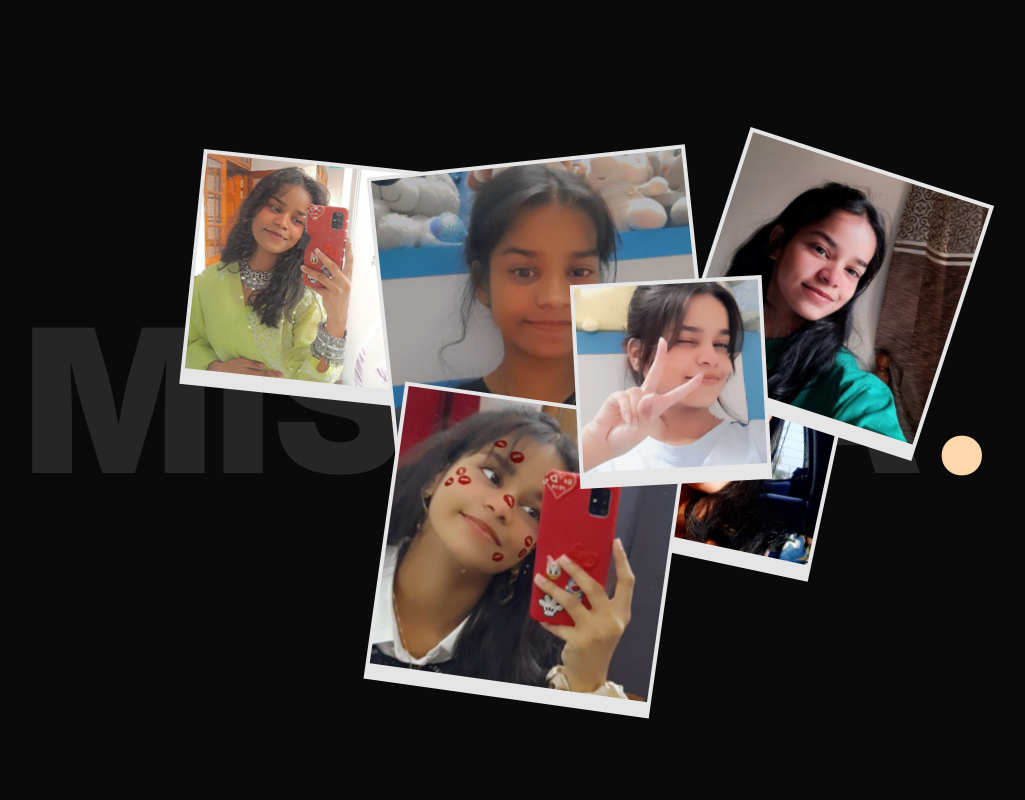
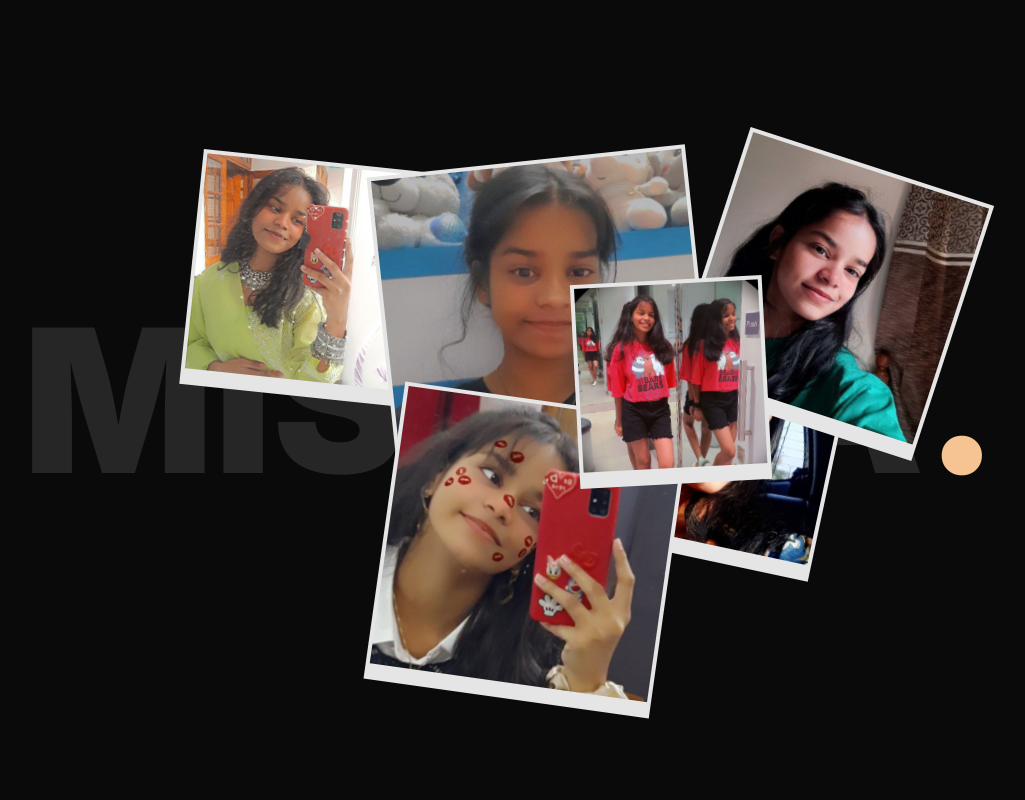
Before and after one commit to ArjunCodess/untitled, a Next.js app: page / in a window 1280 px wide. Shown: the top 800 px of the page, without its empty margins (129-1154 px from the left). Built offline with nearby package versions, Linux system fonts and the light colour scheme.

Commit message:
minor changes.

```diff
--- a/components/drag-cards.tsx
+++ b/components/drag-cards.tsx
@@ -8,7 +8,7 @@ const DragCards = () => {
     return (
         <section className="relative grid min-h-screen w-full place-content-center overflow-hidden">
             <h2 className="relative z-0 text-[20vw] font-black text-neutral-800 md:text-[200px]">
-                MISHIKA<span className="text-orange-200">.</span>
+                MISHIKA<span className="text-[#f6c492]">.</span>
             </h2>
             <Cards />
         </section>
--- a/components/memory-game.tsx
+++ b/components/memory-game.tsx
@@ -90,7 +90,7 @@ export default function MemoryGame() {
                             <div className="backSide"></div>
                             <Image
                                 alt={`cat ${index}`}
-                                src={isFlipped ? item.imageUrl : "https://via.placeholder.com/120"}
+                                src={item.imageUrl}
                                 width={100}
                                 height={100}
                             />
```
Also changed, not shown: public/images/collage6.jfif.
